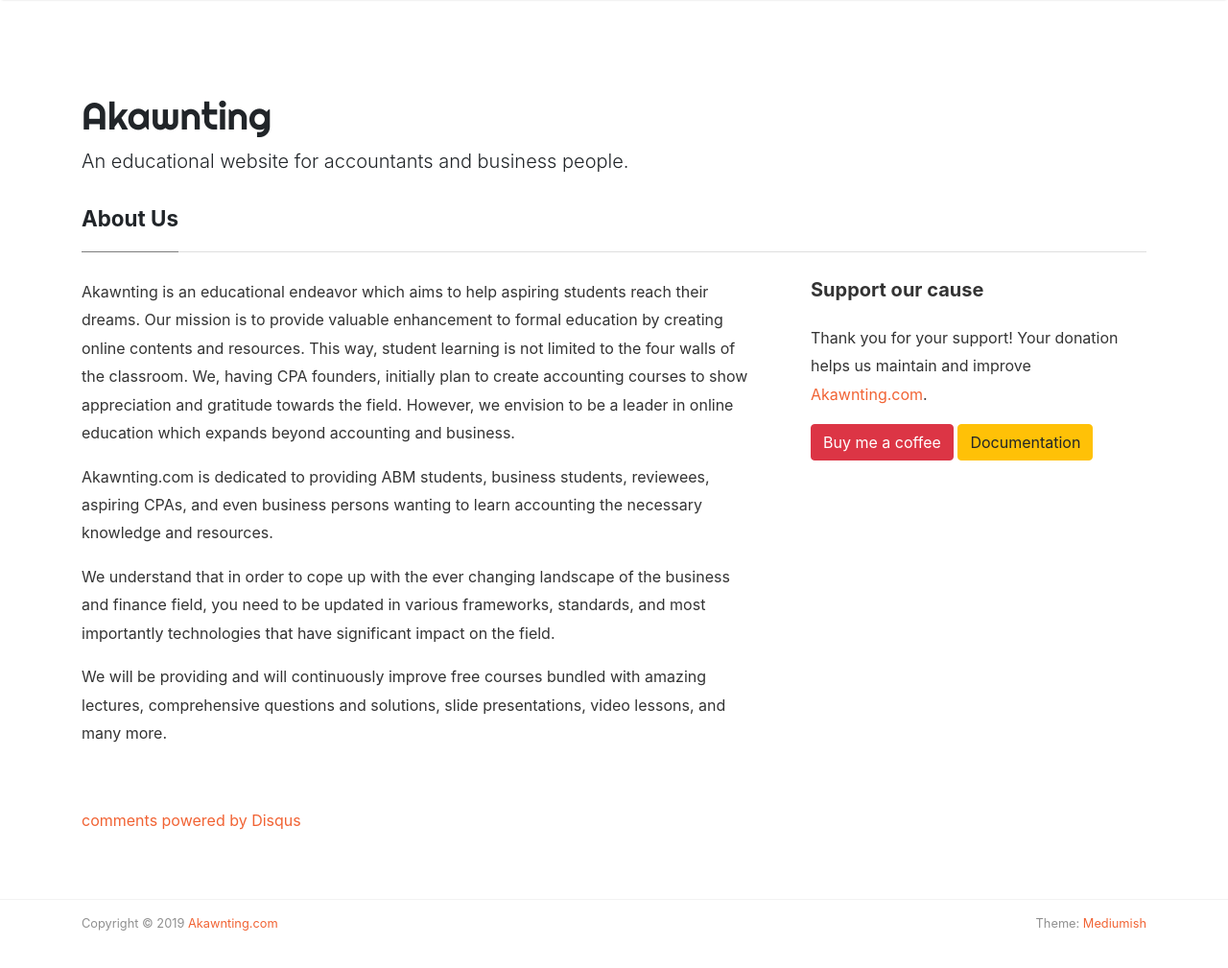
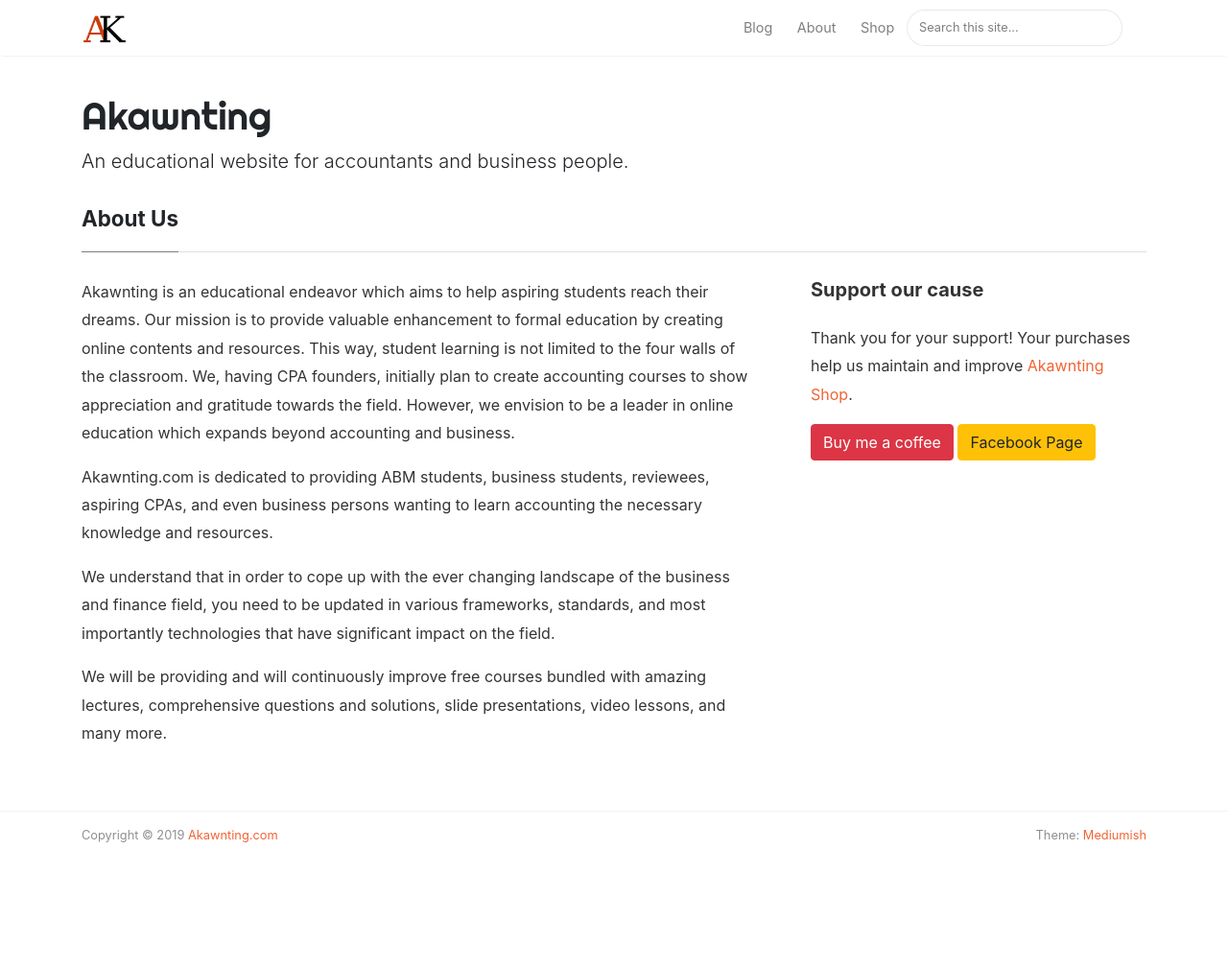
Before and after one commit to crazylynxsystem/akawnting, a Jekyll site: the page built from _pages/about.md, in a window 1280 px wide and 1047 px high. Shown: the top 1009 px of the window at 96% size. Built offline with Jekyll 4.4.1, drawn with Linux system fonts in a browser that asks for light colours; nearby versions of some CDN libraries; comment, search, counter and statistics services are not loaded.

Commit message:
update about page

```diff
--- a/_pages/about.md
+++ b/_pages/about.md
@@ -20,9 +20,9 @@
 <div class="sticky-top sticky-top-80">
 <h5>Support our cause</h5>
 
-<p>Thank you for your support! Your donation helps us maintain and improve <a target="_blank" href="https://akawnting.com">Akawnting.com</a>.</p>
+<p>Thank you for your support! Your purchases help us maintain and improve <a target="_blank" href="https://shop.akawnting.com">Akawnting Shop</a>.</p>
 
-<a target="_blank" href="" class="btn btn-danger">Buy me a coffee</a> <a target="_blank" href="https://bootstrapstarter.com/bootstrap-templates/template-mediumish-bootstrap-jekyll/" class="btn btn-warning">Documentation</a>
+<a target="_blank" href="" class="btn btn-danger">Buy me a coffee</a> <a target="_blank" href="https://facebook.com/akawntingpage" class="btn btn-warning">Facebook Page</a>
 
 </div>
 </div>
```
Also changed, not shown: other parts of _pages/about.md (+1 -1 lines).
